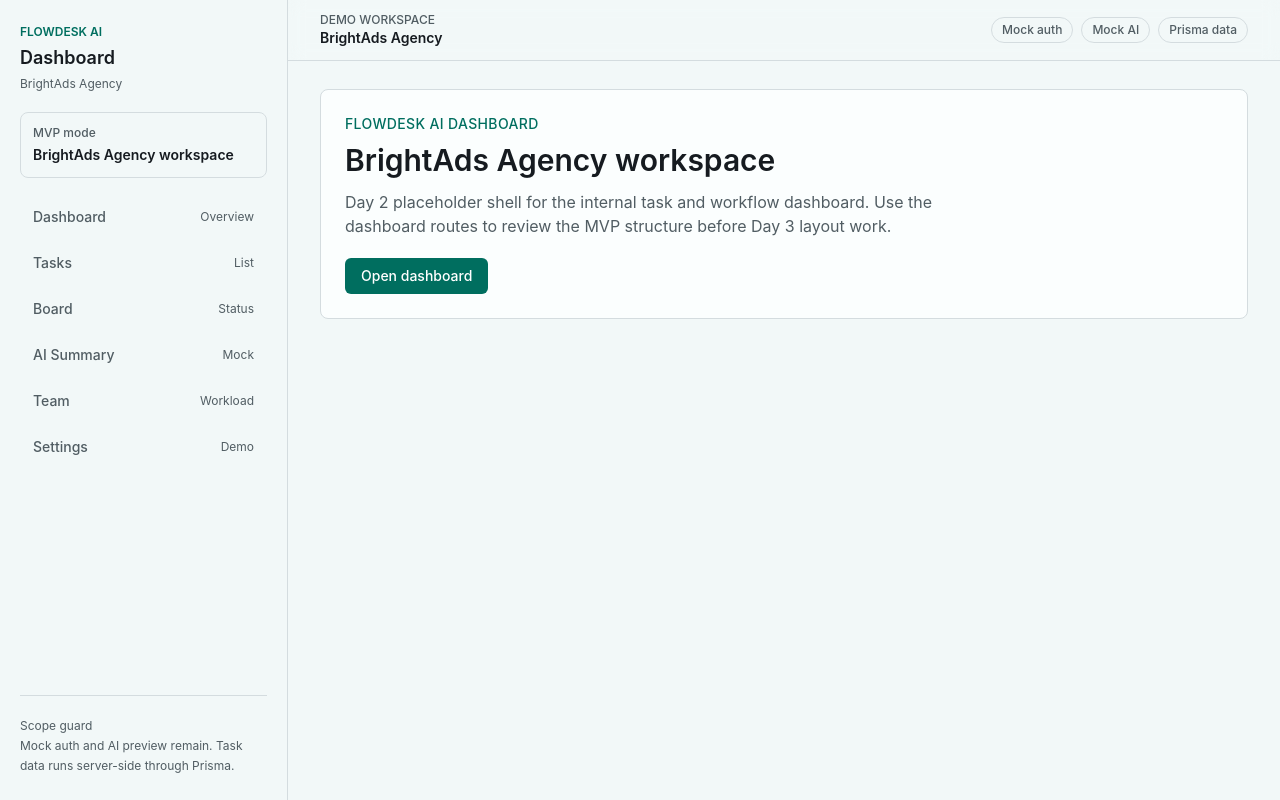
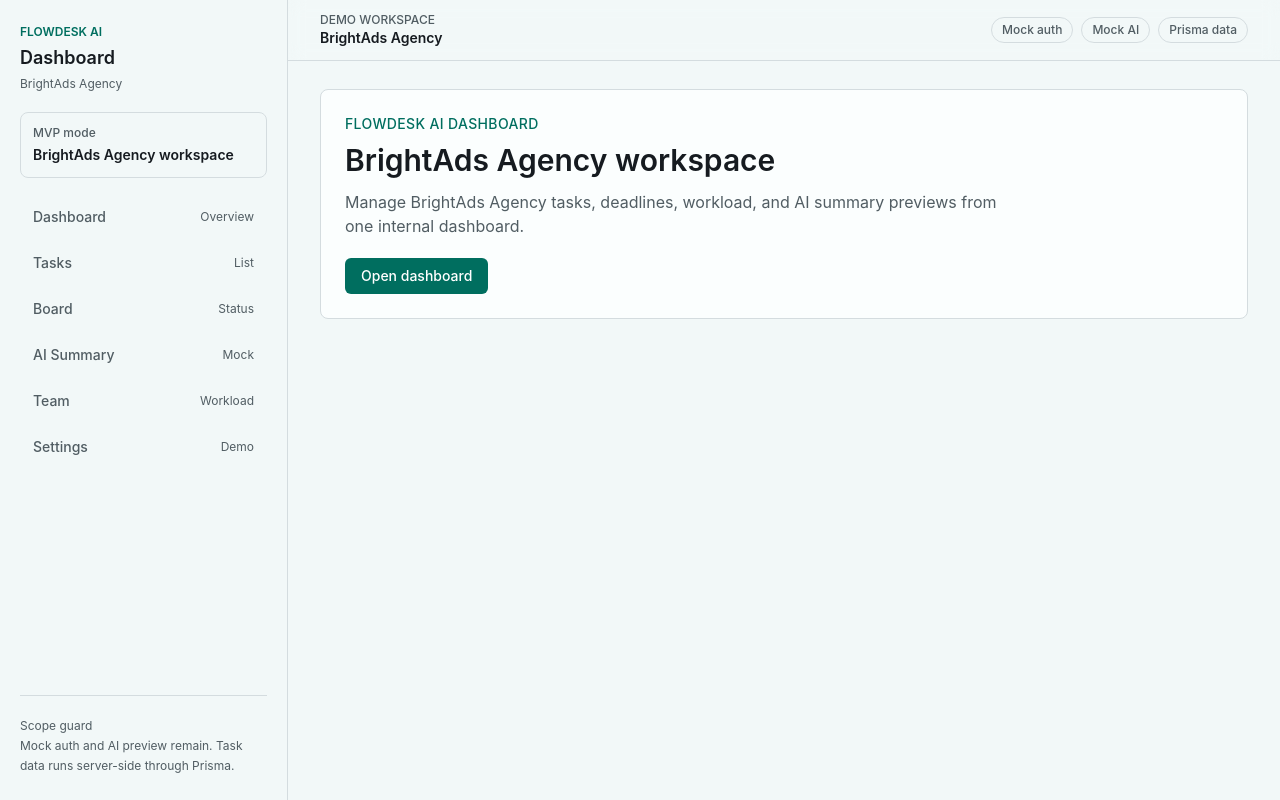
Before and after one commit to KRIT-KDEv/FlowDesk-AI-Internal-Task, a Next.js app: page / in a window 1280 px wide. Built offline with nearby package versions, Linux system fonts and the light colour scheme.

Commit message:
chore: update page-level MVP copy

```diff
--- a/app/page.tsx
+++ b/app/page.tsx
@@ -11,9 +11,8 @@
           BrightAds Agency workspace
         </h1>
         <p className="mt-3 max-w-2xl text-muted">
-          Day 2 placeholder shell for the internal task and workflow dashboard.
-          Use the dashboard routes to review the MVP structure before Day 3
-          layout work.
+          Manage BrightAds Agency tasks, deadlines, workload, and AI summary
+          previews from one internal dashboard.
         </p>
         <Link
           href="/dashboard"
--- a/app/tasks/page.tsx
+++ b/app/tasks/page.tsx
@@ -110,7 +110,7 @@
           </Link>
         </div>
         <p className="mt-2 text-muted">
-          Read-only task list from the BrightAds Agency workspace.
+          Search, create, and review tasks from the BrightAds Agency workspace.
         </p>
       </section>
 
--- a/components/dashboard/overdue-tasks.tsx
+++ b/components/dashboard/overdue-tasks.tsx
@@ -60,7 +60,7 @@
           ))
         ) : (
           <div className="px-4 py-6 text-sm text-muted">
-            No overdue tasks in the demo workspace.
+            No overdue tasks in BrightAds Agency.
           </div>
         )}
       </div>
--- a/components/dashboard/recent-tasks.tsx
+++ b/components/dashboard/recent-tasks.tsx
@@ -78,7 +78,7 @@
           ))
         ) : (
           <div className="px-4 py-6 text-sm text-muted">
-            No recent tasks in the demo workspace.
+            No recent tasks in BrightAds Agency.
           </div>
         )}
       </div>
```
